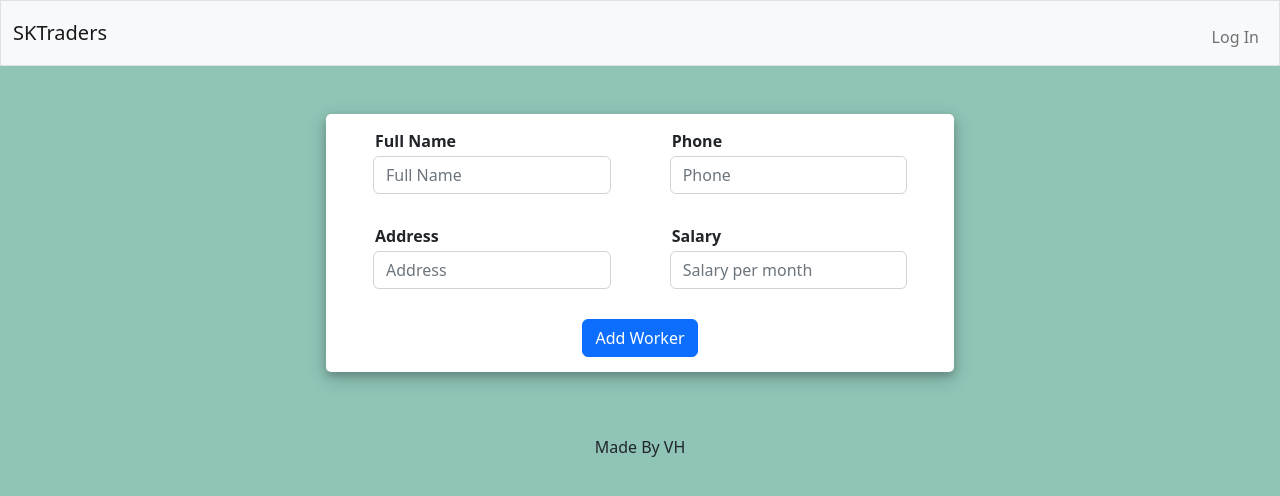
After one commit to Vaishali-tyagi-project/CS50x_Final_Project, a Flask app: page /addworker in a window 1280 px wide. The commit adds this page. Shown: the top 496 px of the page. Run offline with Flask 2, Linux system fonts and the light colour scheme; some libraries are stand-ins or nearby versions.

Commit message:
Temp Changes

```diff
--- a/app.py
+++ b/app.py
@@ -84,7 +84,11 @@ def login():
         # Remember which user has logged in
         session["user_id"] = rows[0]["person_id"]
         session["user_name"] = request.form.get("username")
+
         session["today_date"] = date.today()
+
+
+
         # Redirect user to home page
         return redirect("/")
 
@@ -146,17 +150,42 @@ def additem():
         price = request.form.get("price")
         quantity = request.form.get("quantity")
         category_id = request.form.get("category_id")
+        retail_discount = request.form.get("retail_discount")
+        wholesale_discount = request.form.get("wholesale_discount")
         if category_id == "0":
             new_category = request.form.get("newcategory")
-            print(new_category)
             db.execute("INSERT INTO Category(category_name) VALUES(?)" , new_category)
             category_id = db.execute("SELECT category_id from Category where category_name = ?" , new_category)
             category_id = category_id[0]
             category_id = category_id["category_id"]
 
-        db.execute("INSERT INTO Item(itemname,price,quantity,category_id) VALUES(?,?,?,?)" , itemname , price ,quantity, category_id)
+        db.execute("INSERT INTO Item(itemname,price,quantity,category_id,retail_discount,wholesale_discount) VALUES(?,?,?,?,?,?)" , itemname , price ,quantity, category_id,retail_discount,wholesale_discount)
         return redirect("/")
     else:
         category = db.execute("SELECT * from Category")
         print(category)
         return render_template("additem.html" , category = category)
+
+
+@app.route("/addworker" , methods=["GET", "POST"])
+def addworker():
+    if request.method == "POST":
+        fullname = request.form.get("fullname")
+        phone = request.form.get("phone")
+        address = request.form.get("address")
+        salary = request.form.get("salary")
+        workers = db.execute("SELECT * from Worker")
+        print(workers)
+        db.execute("INSERT INTO Worker(fullname,phone,address,salary) VALUES(?,?,?,?)" , fullname , phone ,address, salary)
+        return redirect("/")
+
+    return render_template("workers.html")
+
+@app.route("/moneywithdrawal" , methods=["GET", "POST"])
+def withdrawmoney():
+    if request.method == "POST":
+
+
+        return redirect("/")
+    else:
+        return render_template("moneywithdrawal.html")
--- a/sql/CREATE-Item.sql
+++ b/sql/CREATE-Item.sql
@@ -3,6 +3,8 @@ CREATE TABLE Item(
     price INTEGER NOT NULL,
     itemname TEXT NOT NULL,
     quantity INTEGER NOT NULL,
-    category_id INTEGER NOT NULL
+    category_id INTEGER NOT NULL,
+    retail_discount INTEGER NOT NULL,
+    wholesale_discount INTEGER NOT NULL
 
 );
--- a/static/style.css
+++ b/static/style.css
@@ -124,10 +124,25 @@ label
     border-radius: 5px;
 
 }
+.moneywithdrawal_body{
+    background-color: white !important;
+    box-shadow: 0 4px 8px 0 rgba(0, 0, 0, 0.2), 0 6px 20px 0 rgba(0, 0, 0, 0.19);
+    width:50% !important;
+    height: 100% !important;
+    border-radius: 5px;
+}
 .item
 {
     margin-left: 35px;
     text-align: left;
+}
+.workers_body
+{
+    background-color: white !important;
+    box-shadow: 0 4px 8px 0 rgba(0, 0, 0, 0.2), 0 6px 20px 0 rgba(0, 0, 0, 0.19);
+    width:50% !important;
+    height: 100% !important;
+    border-radius: 5px;
 }
 body
 {
--- a/templates/layout.html
+++ b/templates/layout.html
@@ -32,7 +32,9 @@
                             <li class="nav-item"><a class="nav-link" href="/register">Registration</a></li>
                             <li class="nav-item"><a class="nav-link" href="/additem">Add Item</a></li>
                             <li class="nav-item"><a class="nav-link" href="#">Total Purchase</a></li>
-                            <li class="nav-item"><a class="nav-link" href="#">Workers</a></li>
+                            <li class="nav-item"><a class="nav-link" href="/addworker">Workers</a></li>
+                            <li class="nav-item"><a class="nav-link" href="/moneywithdrawal">Money Withdrawal</a></li>
+
                         </ul>
                         <ul class="navbar-nav ms-auto mt-2">
                             <li class="nav-item"><a class="nav-link" href="#">Change Password</a></li>
--- /dev/null
+++ b/templates/workers.html
@@ -0,0 +1,41 @@
+{% extends "layout.html" %}
+
+{% block title %}
+Add Item
+{% endblock %}
+
+{% block main %}
+<form action="/addworker" method="post">
+    <div class="container workers_body">
+        <div class="row">
+            <div class="col-md-5  item">
+                <label class="form-check-label">Full Name</label>
+                <input type="text" class="form-control" id="fullname" name="fullname" placeholder="Full Name"
+                    required />
+            </div>
+            <div class="col-md-5  item">
+                <label class="form-check-label">Phone</label>
+                <input type="text" class="form-control" id="phone" name="phone" placeholder="Phone" required />
+            </div>
+        </div>
+
+        <div class="row">
+            <div class="col-md-5 item">
+                <label class="form-check-label">Address</label>
+                <input type="text" class="form-control" id="address" name="address" placeholder="Address" required />
+            </div>
+            <div class="col-md-5 item">
+                <label class="form-check-label">Salary</label>
+                <input type="text" class="form-control" id="salary" name="salary" placeholder="Salary per month" required />
+            </div>
+        </div>
+        <div class="row">
+            <div class="col-md-3">
+
+            </div>
+            <div class="col-md-6 ">
+                <button class="btn btn-primary" type="submit">Add Worker</button>
+            </div>
+        </div>
+
+{% endblock %}
```
Also changed, not shown: sql/CREATE-Worker.sql (added, +8 -0 lines), sql/CREATE-trasaction.sql (added, +10 -0 lines), templates/additem.html (+12 -0 lines), templates/billGen.html (+3 -4 lines), templates/moneywithdrawal.html (added, +42 -0 lines).
